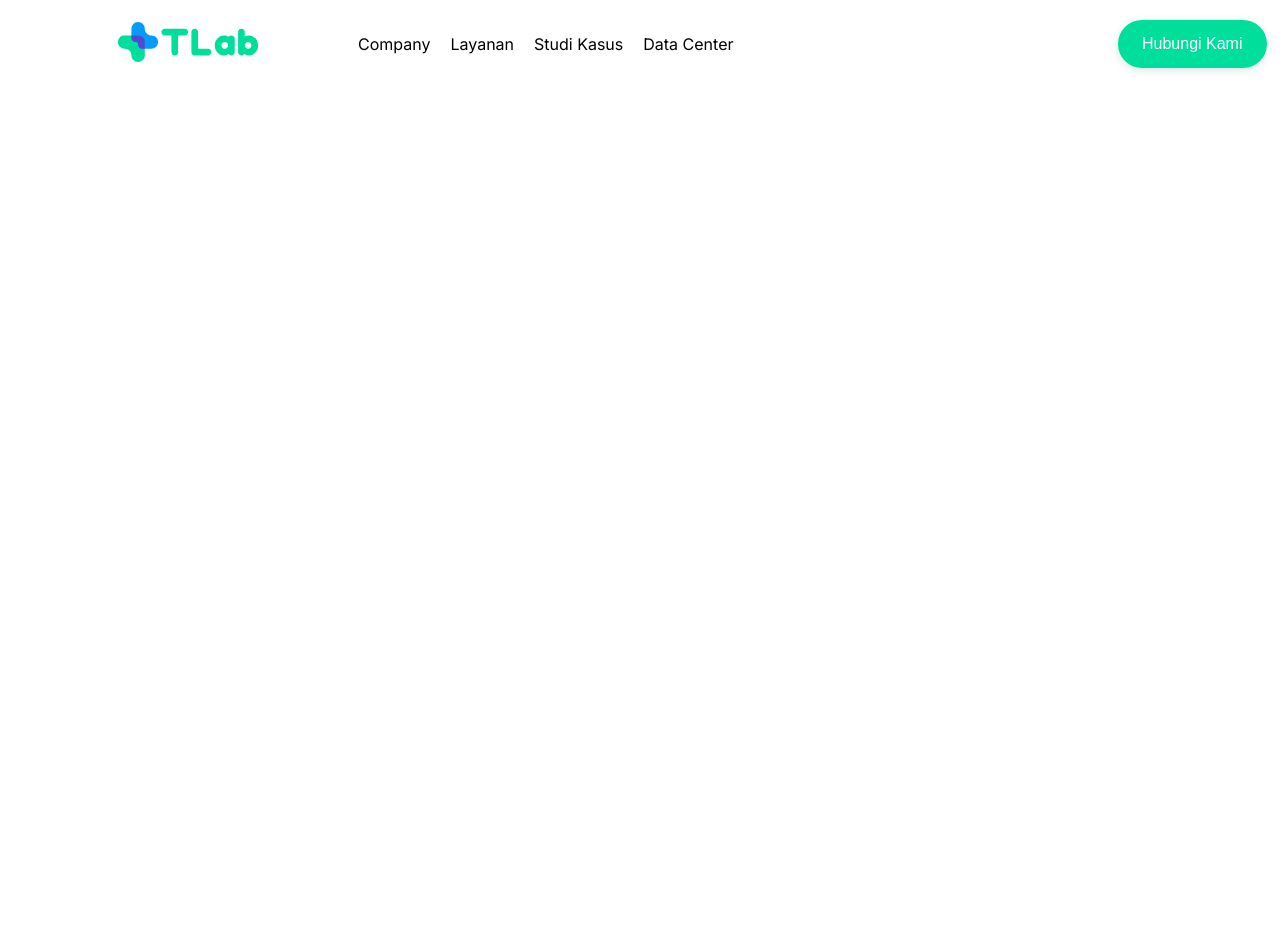
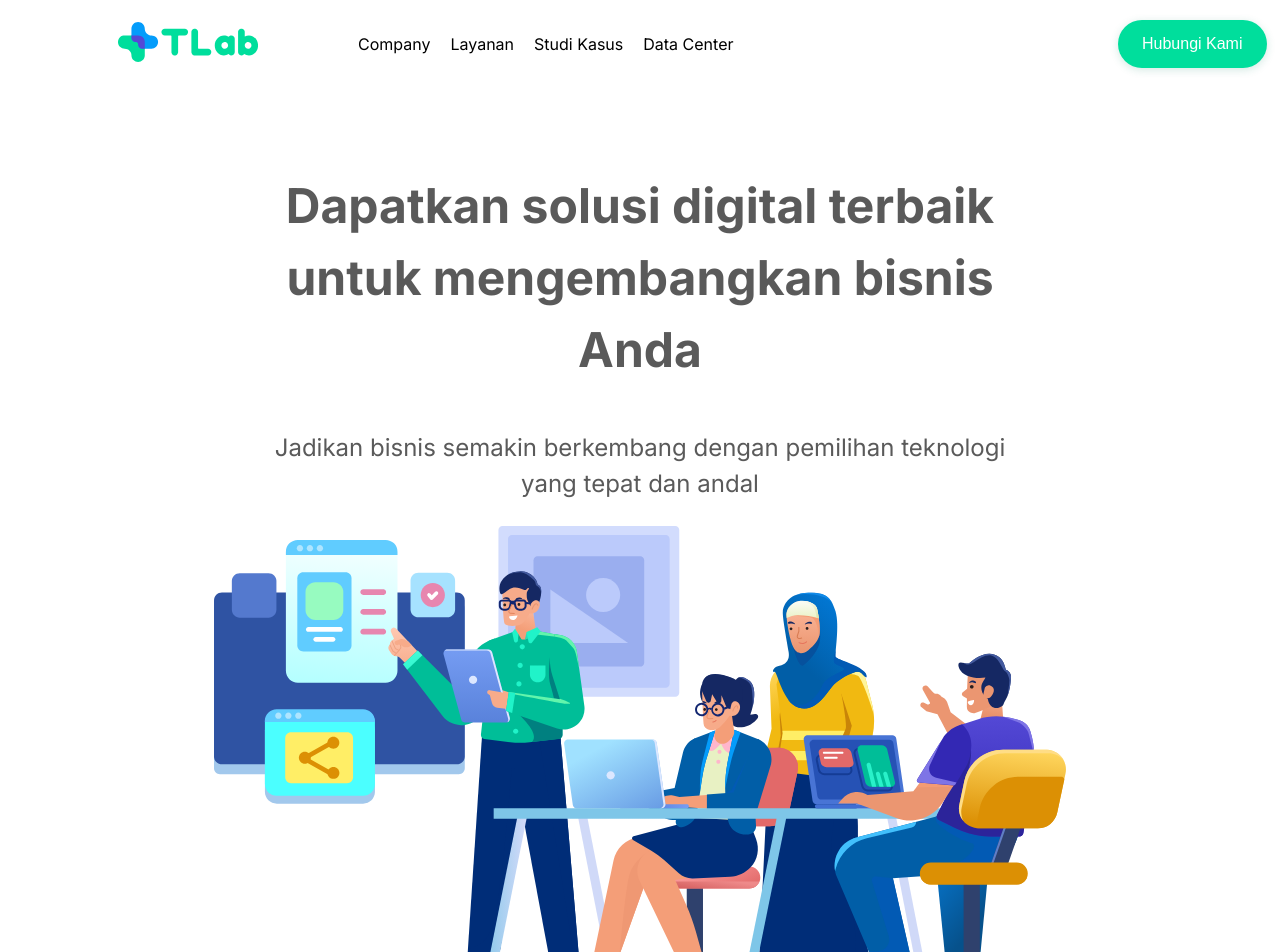
Before and after one commit to ahmdali25/tlab-vue, a Vue app: page / in a window 1280 px wide. Shown: the top 952 px of the page. Before the commit the page ends 800 px from the top, so only its background shows below. Built offline with nearby package versions, Linux system fonts and the light colour scheme.

Commit message:
ADD component banner

```diff
--- a/src/App.vue
+++ b/src/App.vue
@@ -1,16 +1,21 @@
 <template>
   <div id="app">
     <BaseHeader />
+    <main>
+      <TheBanner />
+    </main>
   </div>
 </template>
 
 <script>
 import BaseHeader from "./components/BaseHeader.vue";
+import TheBanner from "./components/TheBanner.vue";
 
 export default {
   name: "App",
   components: {
     BaseHeader,
+    TheBanner,
   },
 };
 </script>
--- /dev/null
+++ b/src/components/TheBanner.vue
@@ -0,0 +1,74 @@
+<template>
+  <section class="banner">
+    <div class="banner-title-wrapper">
+      <h1 class="banner-title">
+        Dapatkan solusi digital terbaik untuk mengembangkan bisnis Anda
+      </h1>
+    </div>
+    <div class="banner-detail-wrapper">
+      <p class="banner-detail">
+        Jadikan bisnis semakin berkembang dengan pemilihan teknologi yang tepat
+        dan andal
+      </p>
+    </div>
+    <div class="banner-img-wrapper">
+      <img class="banner-img" src="../assets/images/banner.svg" alt="Banner" />
+    </div>
+  </section>
+</template>
+
+<script>
+export default {
+  name: "TheBanner",
+};
+</script>
+
+<style scoped>
+.banner {
+  display: flex;
+  flex-direction: column;
+  justify-content: center;
+}
+
+.banner-title-wrapper {
+  margin-top: 50px;
+  display: flex;
+  flex-direction: row;
+  justify-content: center;
+}
+
+.banner-title {
+  text-align: center;
+  font-weight: 700;
+  font-size: 48px;
+  line-height: 150%;
+  color: #5a5a5a;
+  width: 74.5%;
+}
+
+.banner-detail-wrapper {
+  margin-top: -20px;
+  display: flex;
+  flex-direction: row;
+  justify-content: center;
+}
+
+.banner-detail {
+  text-align: center;
+  font-weight: 400;
+  font-size: 24px;
+  line-height: 150%;
+  color: #5a5a5a;
+  width: 70%;
+}
+
+.banner-img-wrapper {
+  display: flex;
+  flex-direction: row;
+  justify-content: center;
+}
+
+.banner-img {
+  width: 80%;
+}
+</style>
```
Also changed, not shown: src/assets/images/banner.svg (renamed from src/assets/images/Openess.svg).
